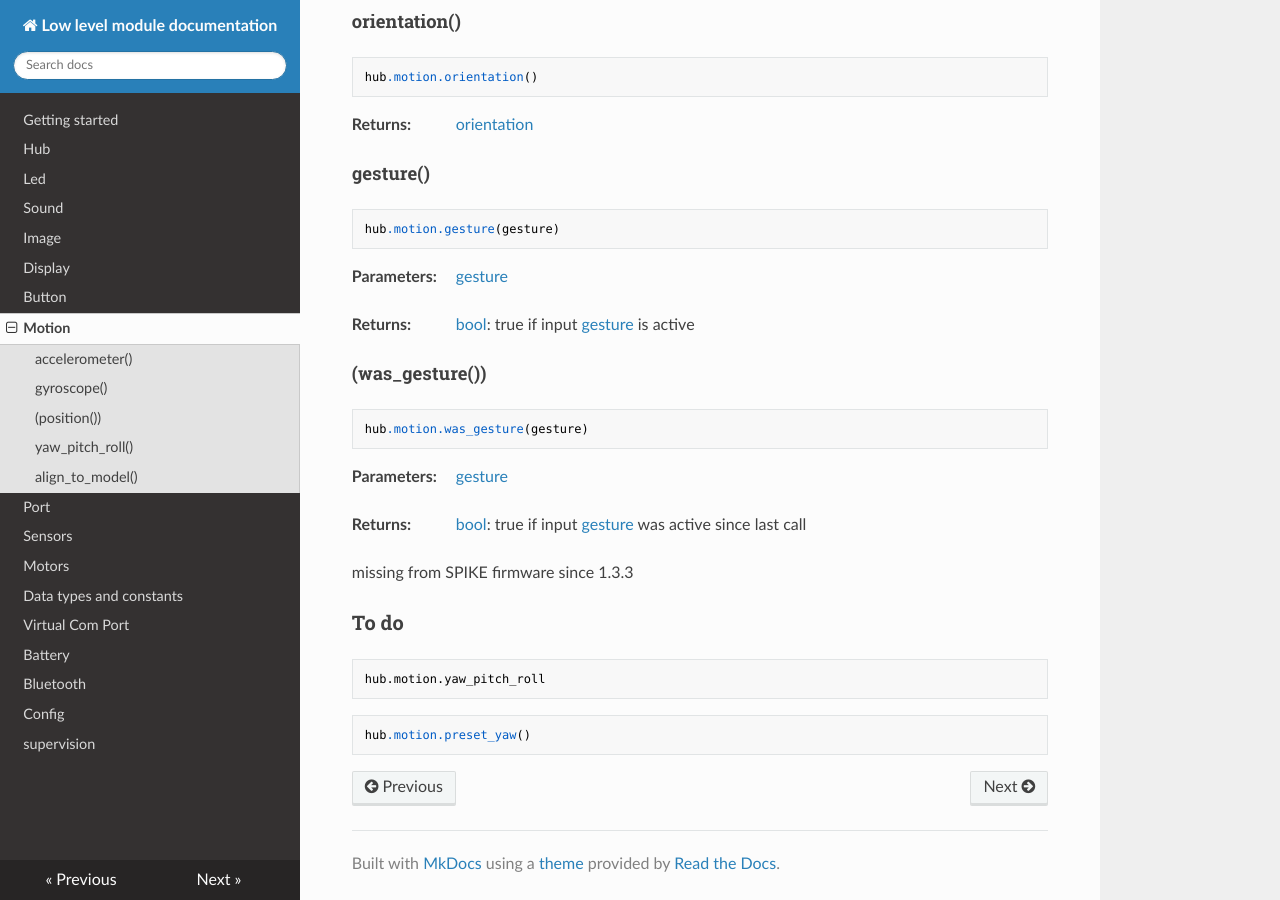
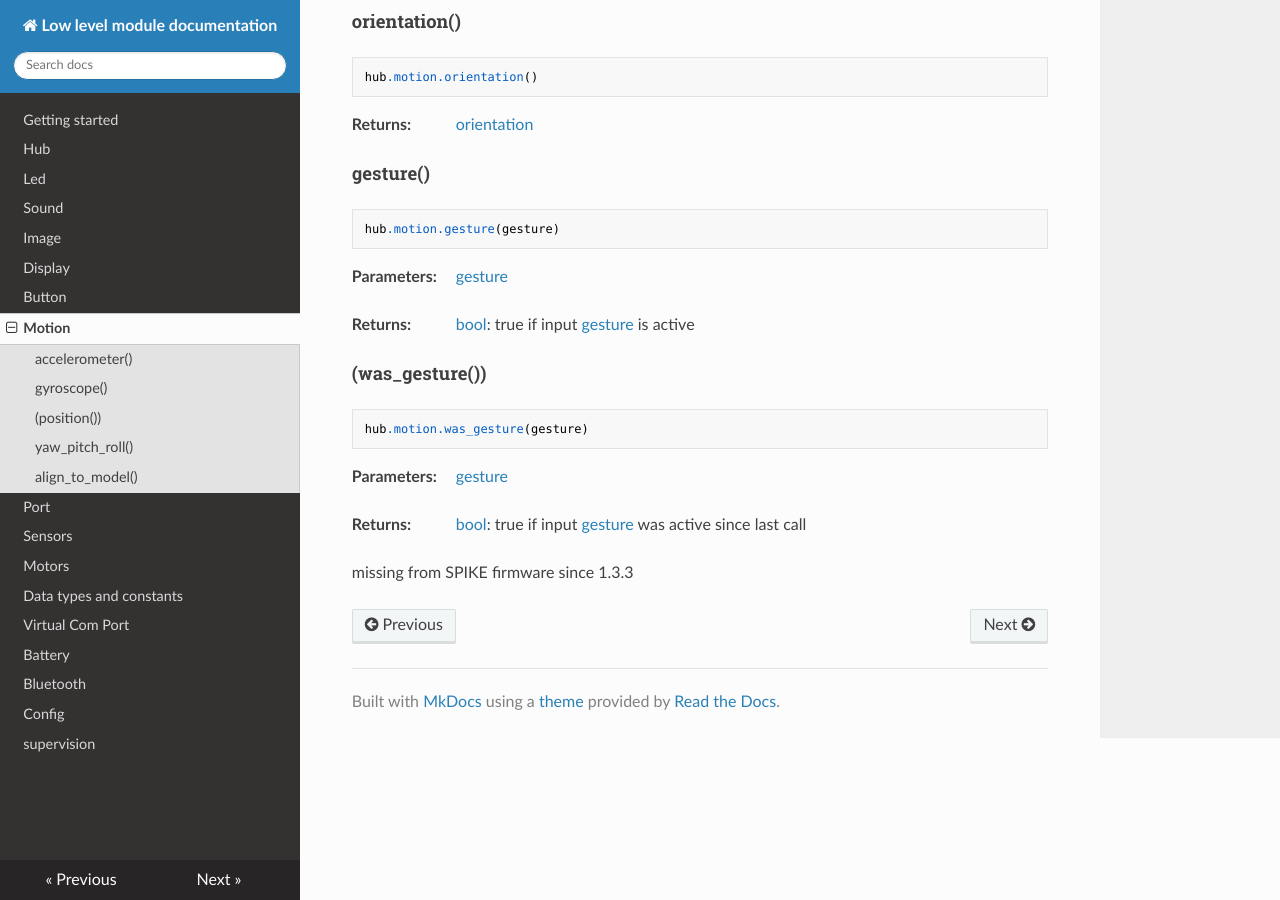
Before and after one commit to NStrijbosch/hub-module-notes, an MkDocs documentation site: the page built from docs/motion.md, in a window 1280 px wide and 900 px high, scrolled down 1142 px. Built offline with MkDocs 1.6.1, drawn with Linux system fonts in a browser that asks for light colours; nearby versions of some CDN libraries.

Commit message:
Update motion.md

````diff
--- a/docs/motion.md
+++ b/docs/motion.md
@@ -94,11 +94,3 @@ __Returns:__
 * [bool](data_types.bool): true if input [gesture](data_types.md#gesture) was active since last call
 
 missing from SPIKE firmware since 1.3.3
-
-# To do
-```
-hub.motion.yaw_pitch_roll
-```
-```
-hub.motion.preset_yaw()
-```
````
